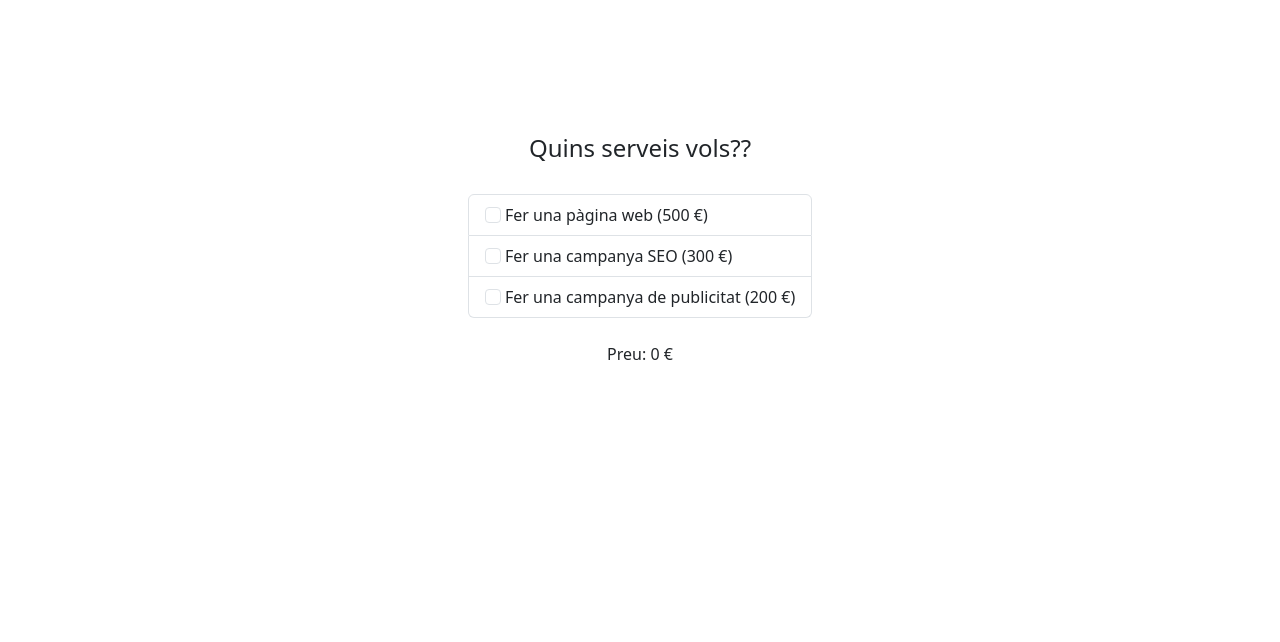
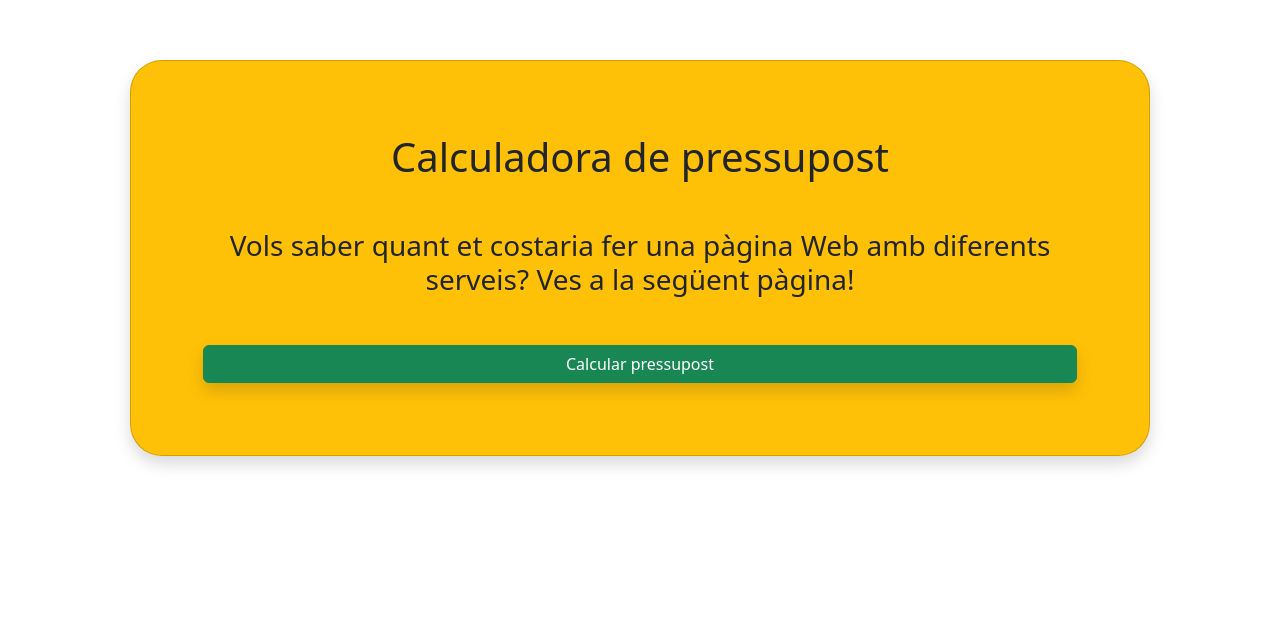
Before and after one commit to sacom14/pressupostApp, an Angular app: page /home in a window 1280 px wide. Shown: the part 158-800 px from the top of the page. Built offline with nearby package versions, Linux system fonts and the light colour scheme.

Commit message:
sprint7 nivell1 exercici4

```diff
--- a/src/app/pressupost/home/home.component.html
+++ b/src/app/pressupost/home/home.component.html
@@ -1,9 +1,22 @@
-<div class="d-flex flex-column vh-100 justify-content-center align-items-center">
+<div class="p-5 vh-100 d-flex align-items-center justify-content-center" *ngIf="!showCalculator">
+  <div class="card p-5 text-center rounded-5 shadow bg-warning">
+    <h1 class="m-4">Calculadora de pressupost</h1>
+    <h3 class="m-4">Vols saber quant et costaria fer una pàgina Web amb diferents serveis? Ves a la següent pàgina!</h3>
+    <button class="btn btn-success m-4 shadow" (click)="goToCalculator()">Calcular pressupost</button>
+  </div>
+</div>
+
+<!-- Calculadora -->
+<div class="vh-100 d-flex justify-content-center align-items-center">
+<div class="border  shadow rounded rounder-5 p-5">
+  <div class="d-flex flex-column  justify-content-center align-items-center" *ngIf="showCalculator">
     <h4>Quins serveis vols??</h4>
     <br>
     <div>
-    <ul class="list-group">
-      <li *ngFor="let priceOfService of priceOfServices.priceOfServices; let i = index" class="list-group-item"><input type="checkbox" (click)="addPrice(priceOfService.price, priceOfService)" (click)="selectedService(priceOfService)" class="form-check-input">
+      <ul class="list-group shadow">
+        <li *ngFor="let priceOfService of priceOfServices.priceOfServices; let i = index" class="list-group-item"><input
+            type="checkbox" (click)="addPrice(priceOfService.price, priceOfService)"
+            (click)="selectedService(priceOfService)" class="form-check-input">
           {{priceOfService.name}} ({{priceOfService.price}} €)
           <div *ngIf="i===0 && showPanell">
             <app-home-panell class="container"></app-home-panell>
@@ -15,3 +28,5 @@
         <p>Preu: {{totalBudgetPrice}} €</p>
       </div>
     </div>
+</div>
+</div>
--- a/src/app/pressupost/home/home.component.ts
+++ b/src/app/pressupost/home/home.component.ts
@@ -14,6 +14,8 @@ export class HomeComponent {
   public totalPrice: number = 0;
   public showPanell: boolean = false;
   public webSelectedService = 'Fer una pàgina web';
+
+  public showCalculator:boolean = false;
 
 //esto es para que se actualice el precio del panel a tiempo real
   get totalBudgetPrice():number{
@@ -50,4 +52,8 @@ export class HomeComponent {
     this.showPanell = true;
   }
 
+  goToCalculator():void{
+    this.showCalculator = true;
+  }
+
 }
--- a/src/app/pressupost/panell/panell.component.html
+++ b/src/app/pressupost/panell/panell.component.html
@@ -1,4 +1,4 @@
-<div class="container border border-black p-3 rounded-3">
+<div class="container border p-3 rounded-3 shadow">
   <form class="form-group" [formGroup]="myForm" (keyup)="onSubmit()" (click)="onSubmit()">
     <div class="row align-items-center p-1">
       <div class="col-12 col-md-6 m-">
```
Lines whose indentation alone changed are shown as unchanged.
